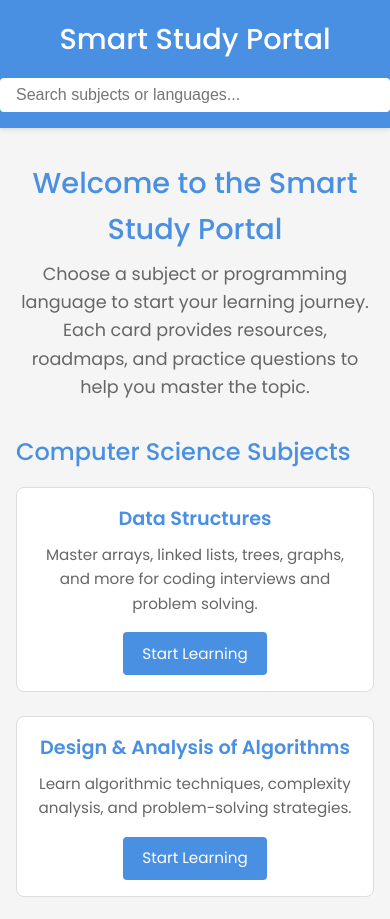
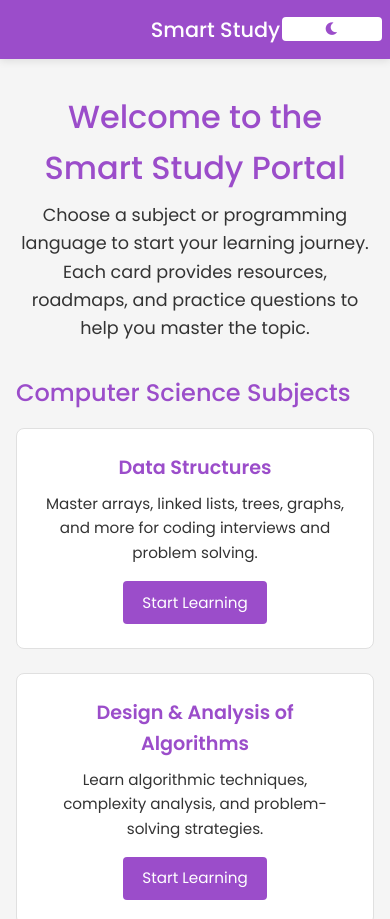
Before and after one commit to botvecna47/Smart-Study, a plain HTML site: page index.html in a window 390 px wide. Shown: the top 919 px of the page. Drawn offline with Linux system fonts and the light colour scheme.

Commit message:
Add files via upload

```diff
--- a/index.html
+++ b/index.html
@@ -10,13 +10,26 @@
     <link rel="stylesheet" href="https://cdnjs.cloudflare.com/ajax/libs/font-awesome/6.0.0/css/all.min.css">
     <link rel="icon" type="image/png" href="https://th.bing.com/th/id/OIP.jOLSlI8WOXBNj-R6jkuX1AAAAA?cb=iwc1&rs=1&pid=ImgDetMain">
     <style>
-        /* Basic color scheme - keeping it simple and easy on the eyes */
+        /* Light theme by default */
         :root {
-            --primary-color: #4a90e2;    /* Nice blue color */
-            --secondary-color: #f5f5f5;   /* Light gray for backgrounds */
-            --text-color: #333;          /* Dark gray for text */
-            --card-bg: #fff;             /* White for cards */
-            --border-color: #ddd;        /* Light gray for borders */
+            --primary-color: #9b4dca;    /* Bright purple */
+            --secondary-color: #f5f5f5;   /* Light gray background */
+            --text-color: #333;          /* Dark text */
+            --card-bg: #ffffff;          /* White cards */
+            --border-color: #e0e0e0;     /* Light border */
+            --hover-color: #b06ee6;      /* Lighter purple for hover */
+            --shadow-color: rgba(0, 0, 0, 0.1);
+        }
+
+        /* Dark theme */
+        [data-theme="dark"] {
+            --primary-color: #9b4dca;    /* Keep purple */
+            --secondary-color: #2d1b4d;   /* Dark purple background */
+            --text-color: #e0e0e0;        /* Light text */
+            --card-bg: #3a2a5a;          /* Dark purple cards */
+            --border-color: #4a3a6a;      /* Dark border */
+            --hover-color: #b06ee6;       /* Lighter purple for hover */
+            --shadow-color: rgba(0, 0, 0, 0.3);
         }
 
         /* Basic reset and body styles */
@@ -27,9 +40,10 @@
             margin: 0;
             min-height: 100vh;
             line-height: 1.6;
+            transition: background-color 0.3s ease, color 0.3s ease;
         }
 
-        /* Simple navbar with basic shadow */
+        /* Updated navbar styles */
         .navbar {
             background: var(--primary-color);
             color: white;
@@ -37,28 +51,48 @@
             display: flex;
             align-items: center;
             justify-content: space-between;
-            box-shadow: 0 2px 4px rgba(0,0,0,0.1);
+            box-shadow: 0 2px 8px var(--shadow-color);
+            transition: background-color 0.3s ease;
+            position: relative;
         }
 
         .navbar h1 {
             margin: 0;
             font-size: 1.8rem;
             font-weight: 500;
+            text-align: center;
+            flex-grow: 1;
         }
 
-        /* Simple search input */
-        .search-input {
+        /* Updated theme toggle button */
+        .theme-toggle {
+            background: var(--card-bg);
+            color: var(--primary-color);
+            border: none;
             padding: 0.5rem 1rem;
-            border: none;
             border-radius: 4px;
-            font-size: 1rem;
-            width: 300px;
-            max-width: 100%;
+            cursor: pointer;
+            display: flex;
+            align-items: center;
+            gap: 0.5rem;
+            transition: all 0.3s ease;
+            position: absolute;
+            right: 1rem;
+            top: 50%;
+            transform: translateY(-50%);
+            z-index: 100;
+            min-width: 120px;
+            justify-content: center;
         }
 
-        .search-input:focus {
-            outline: none;
-            box-shadow: 0 0 0 2px rgba(74, 144, 226, 0.2);
+        .theme-toggle:hover {
+            background: var(--hover-color);
+            color: white;
+            transform: translateY(-50%) scale(1.02);
+        }
+
+        .theme-toggle i {
+            font-size: 1.1rem;
         }
 
         /* Main container with max-width for readability */
@@ -81,13 +115,13 @@
         }
 
         .welcome p {
-            color: #666;
+            color: var(--text-color);
             font-size: 1.1rem;
             max-width: 800px;
             margin: 0 auto;
         }
 
-        /* Simple card grid layout */
+        /* Card grid layout */
         .card-grid {
             display: grid;
             grid-template-columns: repeat(auto-fit, minmax(280px, 1fr));
@@ -95,7 +129,7 @@
             margin-top: 1rem;
         }
 
-        /* Basic card design with subtle hover effect */
+        /* Card design with theme-aware styles */
         .card {
             background: var(--card-bg);
             border: 1px solid var(--border-color);
@@ -105,14 +139,16 @@
             flex-direction: column;
             align-items: center;
             text-align: center;
-            transition: transform 0.2s ease;
+            transition: all 0.3s ease;
         }
 
         .card:hover {
             transform: translateY(-5px);
+            box-shadow: 0 4px 12px var(--shadow-color);
+            border-color: var(--primary-color);
         }
 
-        /* Simple logo container */
+        /* Logo container */
         .card .logo {
             width: 60px;
             height: 60px;
@@ -120,11 +156,16 @@
             display: flex;
             align-items: center;
             justify-content: center;
+            background: rgba(155, 77, 202, 0.1);
+            border-radius: 50%;
+            padding: 0.5rem;
+            transition: background-color 0.3s ease;
         }
 
         .card .logo img {
             max-width: 100%;
             height: auto;
+            filter: brightness(0.9);
         }
 
         .card h3 {
@@ -134,12 +175,12 @@
         }
 
         .card p {
-            color: #666;
+            color: var(--text-color);
             margin: 0 0 1rem 0;
             font-size: 0.95rem;
         }
 
-        /* Simple button style */
+        /* Button style with theme-aware colors */
         .card a {
             display: inline-block;
             background: var(--primary-color);
@@ -148,11 +189,12 @@
             padding: 0.6rem 1.2rem;
             border-radius: 4px;
             font-size: 0.95rem;
-            transition: background-color 0.2s ease;
+            transition: all 0.3s ease;
         }
 
         .card a:hover {
-            background: #357abd;
+            background: var(--hover-color);
+            transform: translateY(-2px);
         }
 
         /* Section headings */
@@ -163,36 +205,56 @@
             font-weight: 500;
         }
 
-        /* Mobile-friendly adjustments */
-        @media (max-width: 768px) {
+        /* Updated mobile styles */
+        @media screen and (max-width: 768px) {
             .navbar {
-                flex-direction: column;
-                gap: 1rem;
+                padding: 1rem 1rem 1rem 140px;  /* Increased left padding for the theme toggle */
+                flex-direction: row;
                 text-align: center;
             }
 
-            .search-input {
-                width: 100%;
+            .navbar h1 {
+                font-size: 1.5rem;
             }
 
-            .container {
-                margin: 1rem auto;
+            .theme-toggle {
+                right: 0.5rem;
+                min-width: 110px;
+                padding: 0.4rem 0.8rem;
             }
 
-            .card {
-                padding: 1rem;
+            .theme-toggle i {
+                font-size: 1rem;
+            }
+        }
+
+        /* Small mobile devices */
+        @media screen and (max-width: 480px) {
+            .navbar {
+                padding: 0.8rem 0.8rem 0.8rem 120px;
             }
 
-            .welcome h2 {
-                font-size: 1.8rem;
+            .navbar h1 {
+                font-size: 1.3rem;
+            }
+
+            .theme-toggle {
+                min-width: 100px;
+                padding: 0.3rem 0.6rem;
+            }
+
+            .theme-toggle i {
+                font-size: 0.9rem;
             }
         }
     </style>
 </head>
 <body>
     <nav class="navbar">
+        <button class="theme-toggle" onclick="toggleTheme()" aria-label="Toggle theme">
+            <i class="fas fa-moon"></i>
+        </button>
         <h1>Smart Study Portal</h1>
-        <input type="text" class="search-input" placeholder="Search subjects or languages..." oninput="filterCards()">
     </nav>
 
     <div class="container">
@@ -204,7 +266,6 @@
         <!-- Computer Science Subjects -->
         <h2>Computer Science Subjects</h2>
         <div class="card-grid" id="subjectGrid">
-            <!-- Creating and adding the websites for all the subjects : Remaining!-->
             <div class="card" data-title="Data Structures">
                 <h3>Data Structures</h3>
                 <p>Master arrays, linked lists, trees, graphs, and more for coding interviews and problem solving.</p>
@@ -229,7 +290,6 @@
                 <div class="logo">
                     <img src="https://cdn.jsdelivr.net/gh/devicons/devicon/icons/python/python-original.svg" alt="Python">
                 </div>
-                <!-- Python Page, 90% done, some improvements like first row of cards on mobile, and add some column and box for contents in 12 weeks learning-->
                 <h3>Python</h3>
                 <p >Beginner-friendly, versatile, and widely used for web,<br> data science, and automation.</p>
                 <a href="languages/python.html">Start Learning</a>
@@ -238,7 +298,6 @@
                 <div class="logo">
                     <img src="https://cdn.jsdelivr.net/gh/devicons/devicon/icons/java/java-original.svg" alt="Java">
                 </div>
-                <!-- 80% done, adding UI/UX, and some more tweaking, to make it similar to the one in python, for consistant sites-->
                 <h3>Java</h3>
                 <p>Popular for enterprise, Android, and backend development. Strong OOP foundation.</p>
                 <a href="languages/java.html">Start Learning</a>
@@ -247,7 +306,6 @@
                 <div class="logo">
                     <img src="https://cdn.jsdelivr.net/gh/devicons/devicon/icons/c/c-original.svg" alt="C">
                 </div>
-                <!-- TODO : Yet to make progress in it-->
                 <h3>C</h3>
                 <p>Powerful low-level language, great for system programming and embedded systems.</p>
                 <a href="#">Start Learning</a>
@@ -270,16 +328,28 @@
             </div>
         </div>
     </div>
-    <!-- Should I remove this, I guess if the search bar gives me more problem, then I should remove this!-->
-    <!-- Simple search functionality, as it was somewhat empty in Nav bar, I guess>!? -->
+
     <script>
-        function filterCards() {
-            const input = document.querySelector('.search-input').value.toLowerCase();
-            document.querySelectorAll('.card').forEach(card => {
-                const title = card.getAttribute('data-title').toLowerCase();
-                card.style.display = title.includes(input) ? 'flex' : 'none';
-            });
+        // Theme Toggle
+        function toggleTheme() {
+            const body = document.body;
+            const currentTheme = body.getAttribute('data-theme');
+            const newTheme = currentTheme === 'dark' ? 'light' : 'dark';
+            body.setAttribute('data-theme', newTheme);
+            localStorage.setItem('theme', newTheme);
+
+            // Update theme toggle button icon
+            const themeIcon = document.querySelector('.theme-toggle i');
+            themeIcon.className = newTheme === 'dark' ? 'fas fa-sun' : 'fas fa-moon';
         }
+
+        // Load saved theme
+        const savedTheme = localStorage.getItem('theme') || 'light';
+        document.body.setAttribute('data-theme', savedTheme);
+
+        // Set initial theme icon
+        const themeIcon = document.querySelector('.theme-toggle i');
+        themeIcon.className = savedTheme === 'dark' ? 'fas fa-sun' : 'fas fa-moon';
     </script>
 </body>
 </html>
```
